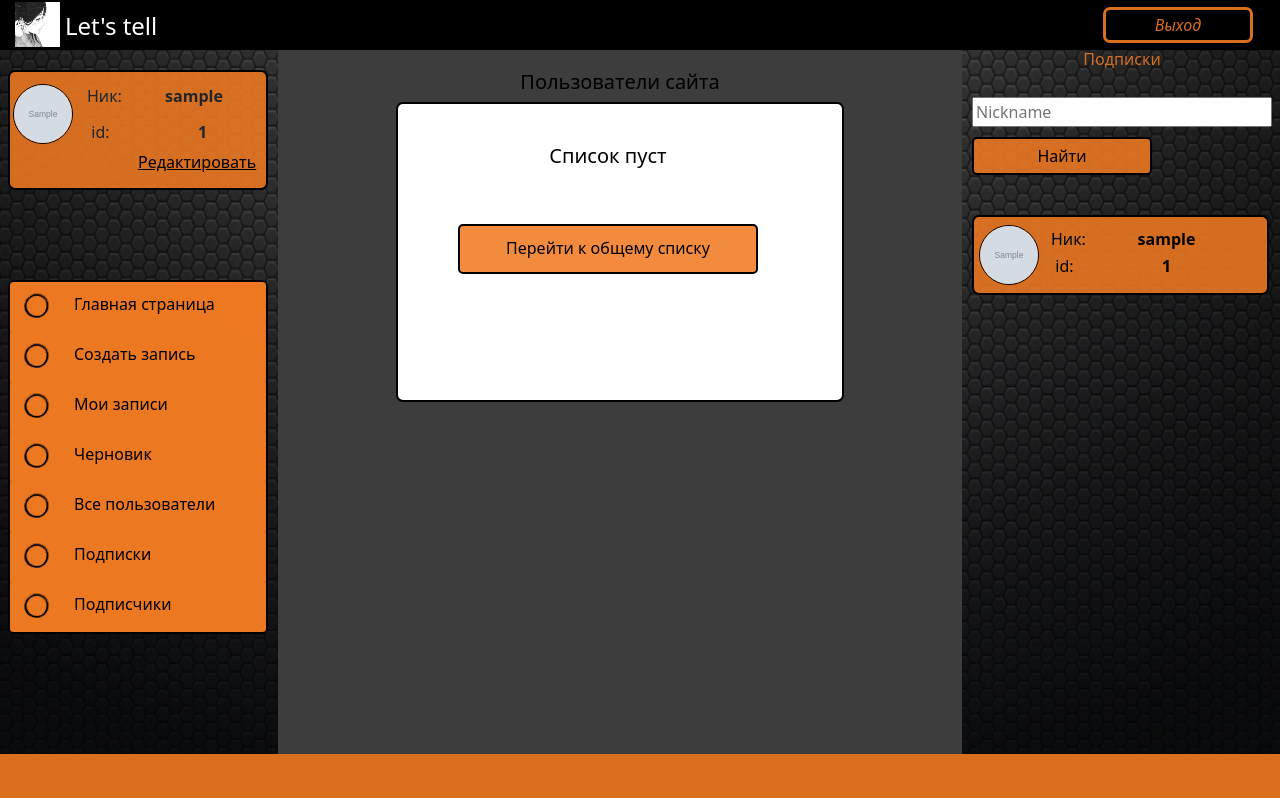
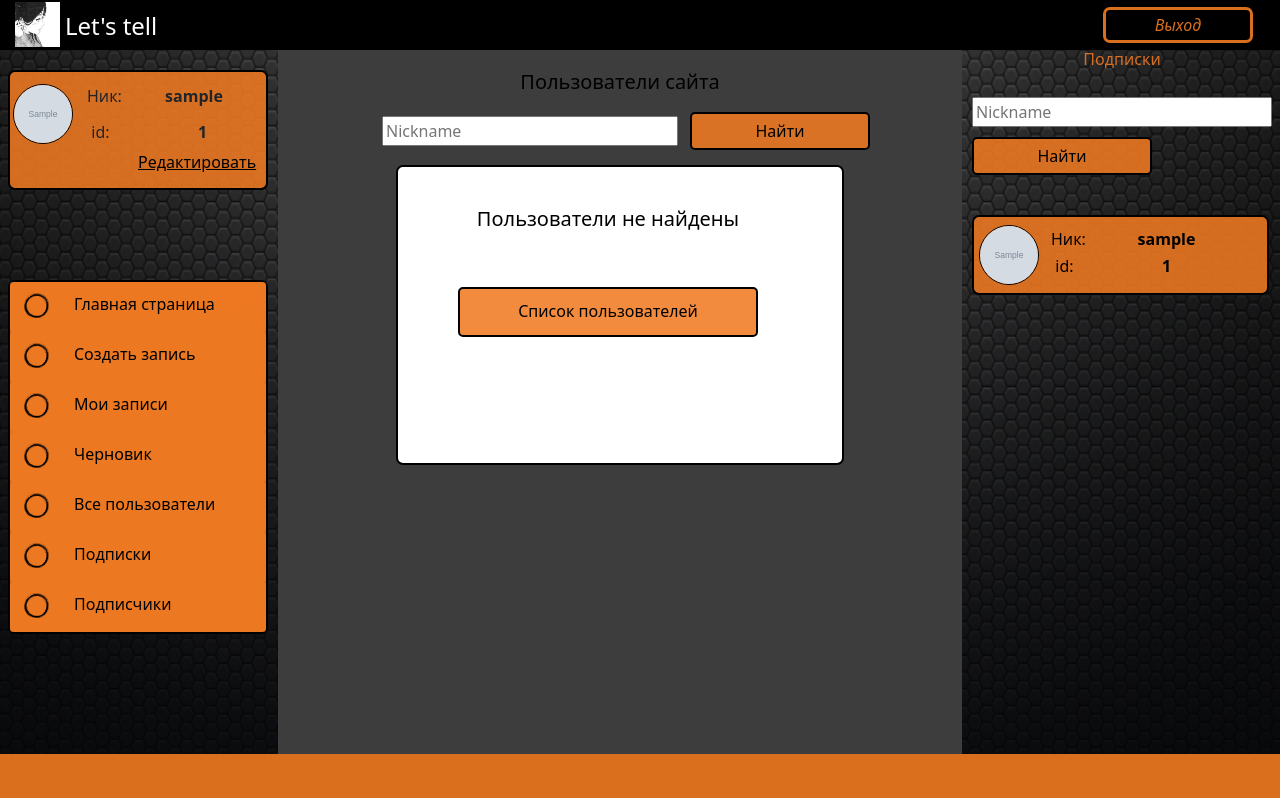
Before and after one commit to AgentRediska/BlogDjango, a Django app: page /board/all_users/ in a window 1280 px wide. Run offline with Django 4.2, Linux system fonts and the light colour scheme; a user stored in the database is signed in; tables that the repository leaves empty hold one stand-in row (values such as "Sample post"); grey boxes marked "Sample" are stand-in pictures; some libraries are stand-ins or nearby versions.

Commit message:
Created user list search

```diff
--- a/blog/board/static/board/css/center_user_list.css
+++ b/blog/board/static/board/css/center_user_list.css
@@ -49,3 +49,13 @@
     background-color: #008000;
     color:white;
 }
+
+.search-center-container {
+    padding-left: 70px;
+    padding-right: 70px;
+}
+
+.search-sub-center {
+    margin-top: 14px;
+    min-width: 100%;
+}
--- a/blog/board/templates/board/center_subscr/all_users.html
+++ b/blog/board/templates/board/center_subscr/all_users.html
@@ -6,3 +6,7 @@
 {% block title_for_center_list %}
     <h5 class="basic-text text-center">Пользователи сайта</h5>
 {% endblock %}
+
+{% block empty_list_user_info %}
+    <h5 class="basic-text">Пользователи не найдены</h5>
+{% endblock %}
--- a/blog/board/templates/board/center_subscr/basic_center_subscr.html
+++ b/blog/board/templates/board/center_subscr/basic_center_subscr.html
@@ -15,8 +15,15 @@
 {% block center_content_inside %}
     {% block title_for_center_list %}
     {% endblock %}
+    <form method="get">
+        <div class="row search-center-container text-center">
+            <div class="col">
+                <input class="search-sub-center" type="search" type="text" name="center_list_search" placeholder="Nickname">
+            </div>
+            <button class="col-4 btn-search-sub" type="submit">Найти</button>
+        </div>
+    </form>
     {% if subscr_list|length > 0  %}
-<!--        {% show_notes notes request.user %}-->
         {% for sub in subscr_list %}
             <a href="{% url 'speaker' sub.pk %}" class="col-6 sub-user-center">
                 <div class="row">
@@ -65,7 +72,7 @@
             <div class="row text-center">
                 <div class="col">
                     <a href="{% url 'all_users' %}" class="btn btn-basic">
-                        <p class="fs-6 fw-semibold text-btn-basic">Перейти к общему списку</p>
+                        <p class="fs-6 fw-semibold text-btn-basic">Список пользователей</p>
                     </a>
                 </div>
             </div>
--- a/blog/board/templates/board/center_subscr/my_subscribers.html
+++ b/blog/board/templates/board/center_subscr/my_subscribers.html
@@ -4,11 +4,11 @@
 {% block title %}Мои подписчики{% endblock %}
 
 {% block empty_list_user_info %}
-    <h5 class="basic-text">У Вас нет подписчиков</h5>
+    <h5 class="basic-text">Подписчики не найдены</h5>
 {% endblock %}
 
 {% block title_for_center_list %}
-    <h5 class="basic-text text-center">Подписчики</h5>
+    <h5 class="basic-text text-center" style="margin-bottom: 0px;">Подписчики</h5>
 {% endblock %}
 
 {% block action_with_subscr %}
--- a/blog/board/templates/board/center_subscr/my_subscriptions.html
+++ b/blog/board/templates/board/center_subscr/my_subscriptions.html
@@ -4,7 +4,7 @@
 {% block title %}Мои подписки{% endblock %}
 
 {% block empty_list_user_info %}
-    <h5 class="basic-text">Вы не подписывались на других пользователей</h5>
+    <h5 class="basic-text">Подписки не найдены</h5>
 {% endblock %}
 
 {% block title_for_center_list %}
--- a/blog/board/templates/board/inclusion/subscriptions.html
+++ b/blog/board/templates/board/inclusion/subscriptions.html
@@ -2,7 +2,6 @@
 <form method="get">
     <input class="search-sub" type="search" type="text" name="right_list_search" placeholder="Nickname">
     <button class="btn-search-sub" type="submit">Найти</button>
-
 </form>
 <div class="right-list-container">
     {% if subscription_list|length > 0  %}
```
